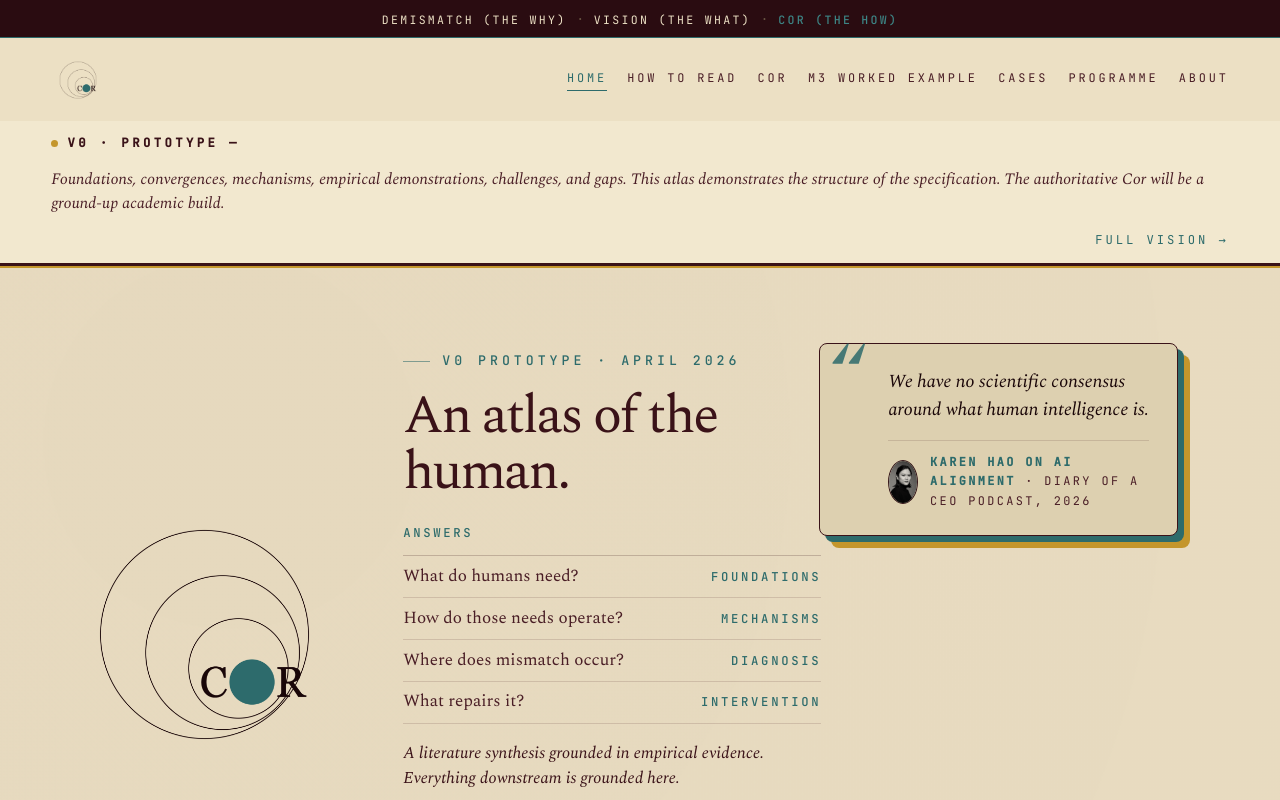
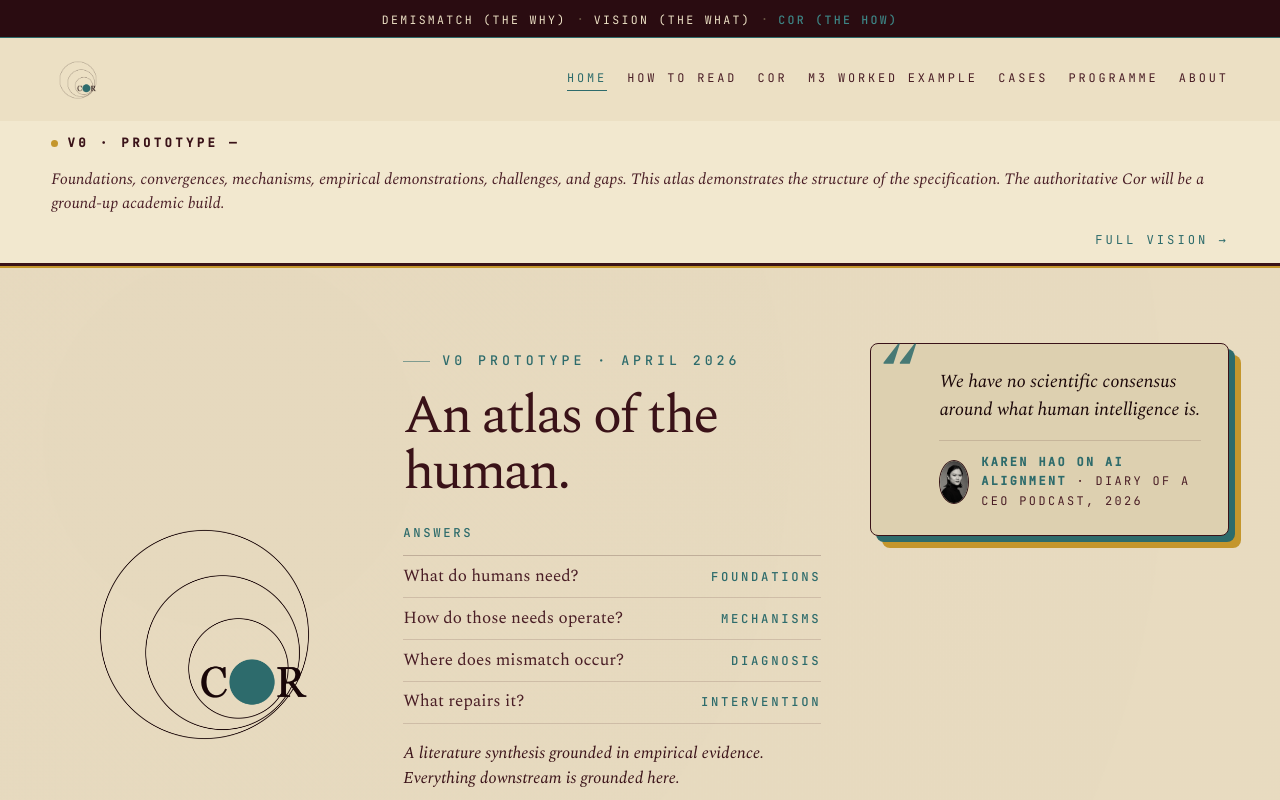
Before and after one commit to MaartenRischen/demismatch-cor, a plain HTML site: page index.html in a window 1280 px wide. Shown: the top 800 px of the page. Drawn offline with nearby package versions, Linux system fonts and the light colour scheme; no server answers.

Commit message:
home: pin Karen Hao rail to the hero-inner right edge
Drop the inside-padding offset so the card's right edge lands flush
with ABOUT in the nav, not short of it.

Co-Authored-By: Claude Opus 4.6 (1M context) <noreply@anthropic.com>

```diff
--- a/index.html
+++ b/index.html
@@ -286,7 +286,8 @@
       .hero-inner > .hero-quotes-rail {
         position: absolute;
         top: 0;
-        right: var(--pad-x);
+        left: auto;
+        right: 0;
         width: clamp(300px, 28vw, 420px);
         margin: 0;
         z-index: 2;
```
